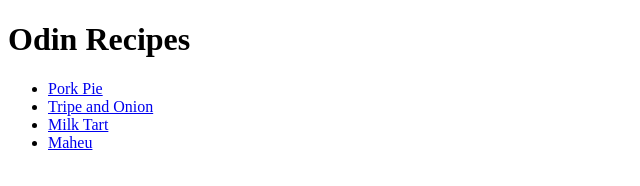
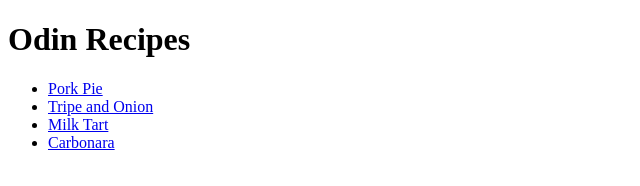
Before and after one commit to ultraorth/odin-recipe, a plain HTML site: page index.html in a window 1280 px wide. Shown: the full height of the page, 0-640 px from the left. Drawn offline with Linux system fonts and the light colour scheme.

Commit message:
Fix link to carbonara page and change anchor text

```diff
--- a/index.html
+++ b/index.html
@@ -10,7 +10,7 @@
         <li><a href="recipes/porkpie.html">Pork Pie</a></li>
         <li><a href="recipes/tripeandonion.html">Tripe and Onion</a></li>
         <li><a href="recipes/milktart.html">Milk Tart</a></li>
-        <li><a href="recipes/maheu.html">Maheu</a></li>
+        <li><a href="recipes/carbonara.html">Carbonara</a></li>
     </ul>
 </body>
 </html>
```
